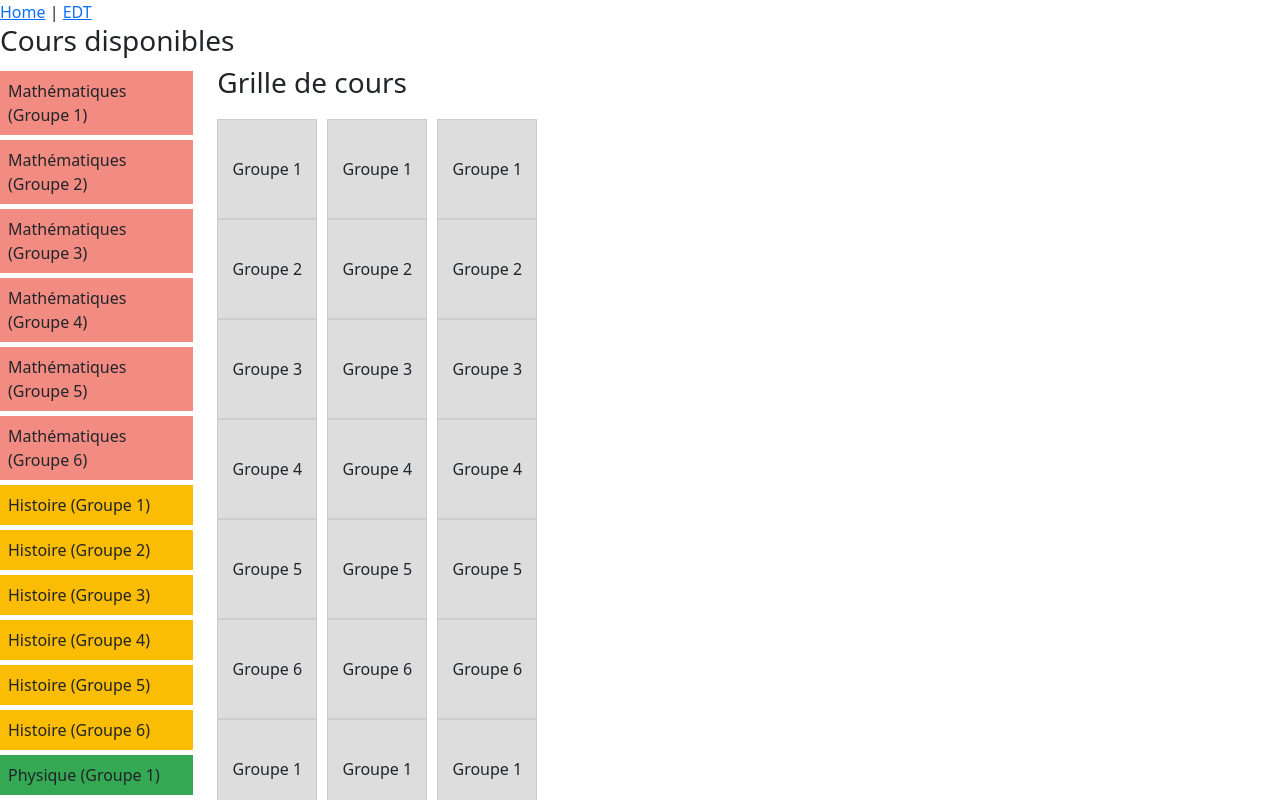
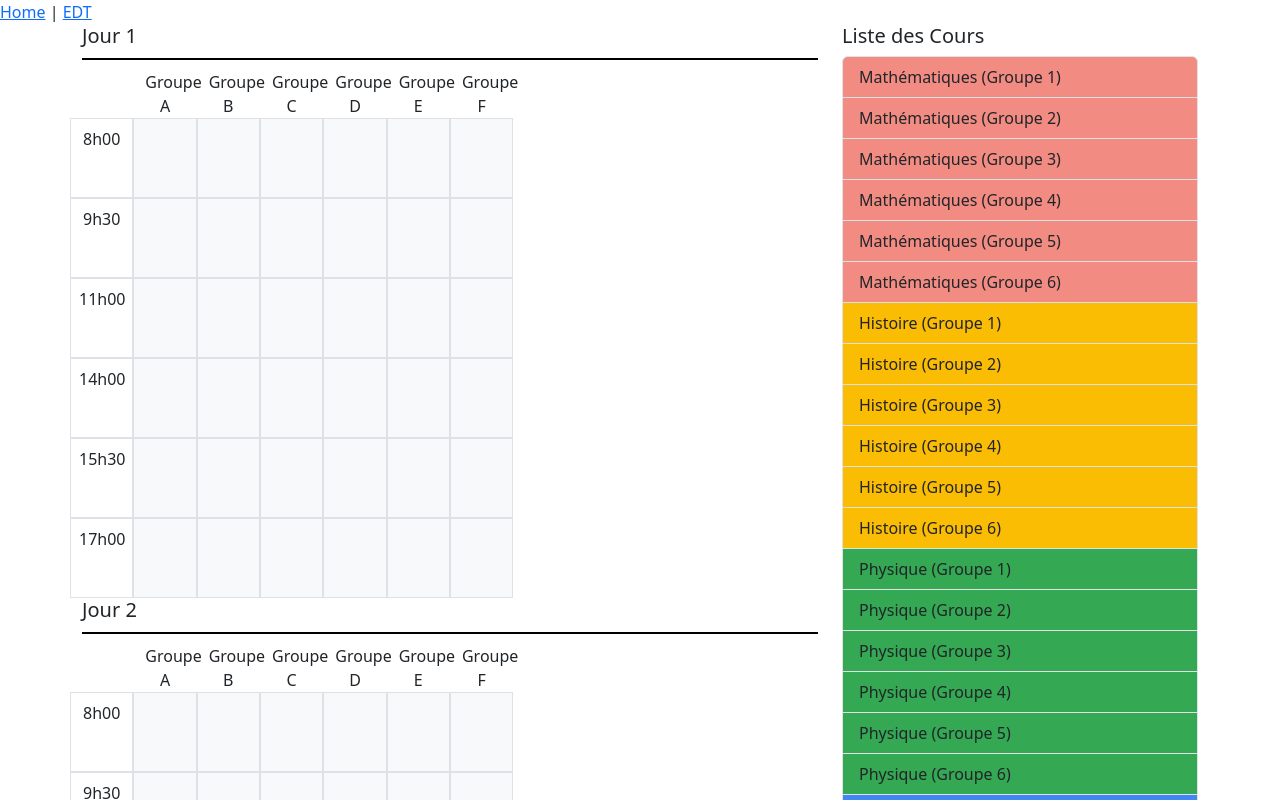
Before and after one commit to Dannebicque/edt, a Vue app: page /edt in a window 1280 px wide. Shown: the top 800 px of the page. Built offline with nearby package versions, Linux system fonts and the light colour scheme.

Commit message:
feat: test

```diff
--- a/src/assets/base.css
+++ b/src/assets/base.css
@@ -1,28 +1,28 @@
-.course-list {
-    list-style: none;
-    padding: 0;
+.grid {
+    display: flex;
+    flex-direction: column;
 }
 
-.course-list li {
-    padding: 8px;
-    margin: 5px 0;
-    background-color: #f0f0f0;
-    cursor: grab;
+.day-separator {
+    height: 2px;
+    background-color: #000;
+    margin: 10px 0;
 }
 
-.grid {
-    display: grid;
-    grid-template-columns: repeat(3, 100px);
-    grid-gap: 10px;
-    margin-top: 20px;
+.course-cell {
+    display: flex;
+    justify-content: center;
+    align-items: center;
+    height: 80px; /* Ajuste la hauteur des cellules */
+    text-align: center;
 }
 
-.grid-slot {
-    width: 100px;
-    height: 100px;
-    background-color: #ddd;
-    display: flex;
-    align-items: center;
-    justify-content: center;
+.droppable {
+    min-height: 80px; /* Hauteur minimale pour les cellules */
     border: 1px solid #ccc;
+    background-color: #f8f9fa;
 }
+
+.text-center {
+    text-align: center;
+}
--- a/src/views/EdtView.vue
+++ b/src/views/EdtView.vue
@@ -1,43 +1,71 @@
 <template>
-  <div>
-    <h3>Cours disponibles</h3>
+  <div class="container">
     <div class="row">
-      <div class="col-2">
-        <ul class="course-list">
-          <li
-            v-for="(course, index) in availableCourses"
-            :key="course.id"
-            :style="{ backgroundColor: course.color }"
-            draggable="true"
-            @dragstart="onDragStart(course)"
-          >
-            {{ course.name }} (Groupe {{ course.group }})
-          </li>
-        </ul>
-      </div>
-      <div class="col-8">
-        <h3>Grille de cours</h3>
+      <!-- Colonne de gauche avec la grille -->
+      <div class="col-md-8">
         <div class="grid">
-          <div v-for="day in 3" :key="day" class="day-grid">
-            <div v-for="line in 6" :key="line" class="line-grid">
+          <!-- Boucle sur les jours -->
+          <div v-for="(day, dayIndex) in grid" :key="dayIndex">
+            <h5>Jour {{ dayIndex + 1 }}</h5>
+            <!-- Séparation des jours avec une bordure -->
+            <div class="day-separator"></div>
+
+            <!-- En-tête avec les noms des groupes -->
+            <div class="row">
+              <div class="col-md-1 text-center font-weight-bold"></div> <!-- Colonne vide pour alignement -->
               <div
                 v-for="group in groups"
                 :key="group"
-                class="grid-slot"
-                @dragover.prevent
-                @drop="onDrop(day - 1, line - 1, group)"
+                class="col-md-1 text-center font-weight-bold"
               >
-                <div
-                  v-if="grid[day - 1][line - 1][group]"
-                  :style="{ backgroundColor: grid[day - 1][line - 1][group].color }"
-                  draggable="true"
-                  @dragstart="onDragStart(grid[day - 1][line - 1][group])"
-                >
-                  {{ grid[day - 1][line - 1][group].name }}
-                </div>
-                <span v-else>Groupe {{ group }}</span>
+                Groupe {{ String.fromCharCode(64 + group) }} <!-- Affiche A, B, C... -->
               </div>
             </div>
+
+            <!-- Boucle sur les 6 lignes pour le jour -->
+            <div v-for="(line, lineIndex) in day" :key="lineIndex" class="row">
+              <!-- Colonne distincte pour les heures de cours -->
+              <div class="col-md-1 border p-2 text-center">
+                {{ timeSlots[lineIndex] }}
+              </div>
+
+              <!-- Boucle sur les groupes (colonnes) -->
+              <div
+                v-for="group in groups"
+                :key="group"
+                class="col-md-1 border p-2"
+                :class="{ 'droppable': true }"
+                @drop.prevent="onDrop(dayIndex, lineIndex, group)"
+                @dragover.prevent
+              >
+                <div v-if="grid[dayIndex][lineIndex][group]" class="course-cell">
+                  <span
+                    :style="{ backgroundColor: grid[dayIndex][lineIndex][group].color }"
+                    class="p-1 text-white"
+                  >
+                    {{ grid[dayIndex][lineIndex][group].name }}<br />
+                    <small>Prof : {{ grid[dayIndex][lineIndex][group].assignedProfessor }}</small>
+                  </span>
+                </div>
+              </div>
+            </div>
+          </div>
+        </div>
+      </div>
+
+      <!-- Colonne de droite avec la liste des cours -->
+      <div class="col-md-4">
+        <h5>Liste des Cours</h5>
+        <div class="list-group">
+          <div
+            v-for="course in availableCourses"
+            :key="course.id"
+            class="list-group-item"
+            draggable="true"
+            @dragstart="onDragStart(course)"
+            :style="{ backgroundColor: course.color, cursor: 'move' }"
+          >
+            {{ course.name }} (Groupe {{ course.group }})
           </div>
         </div>
       </div>
@@ -50,6 +78,7 @@ import { ref } from 'vue'
 
 // Liste des groupes possibles
 const groups = [1, 2, 3, 4, 5, 6]
+const timeSlots = ["8h00", "9h30", "11h00", "14h00", "15h30", "17h00"];
 
 // Liste initiale des professeurs par matière
 const professorsByCourse = {
```
Also changed, not shown: 4 other files (tests, documents, lock files or other folders).
